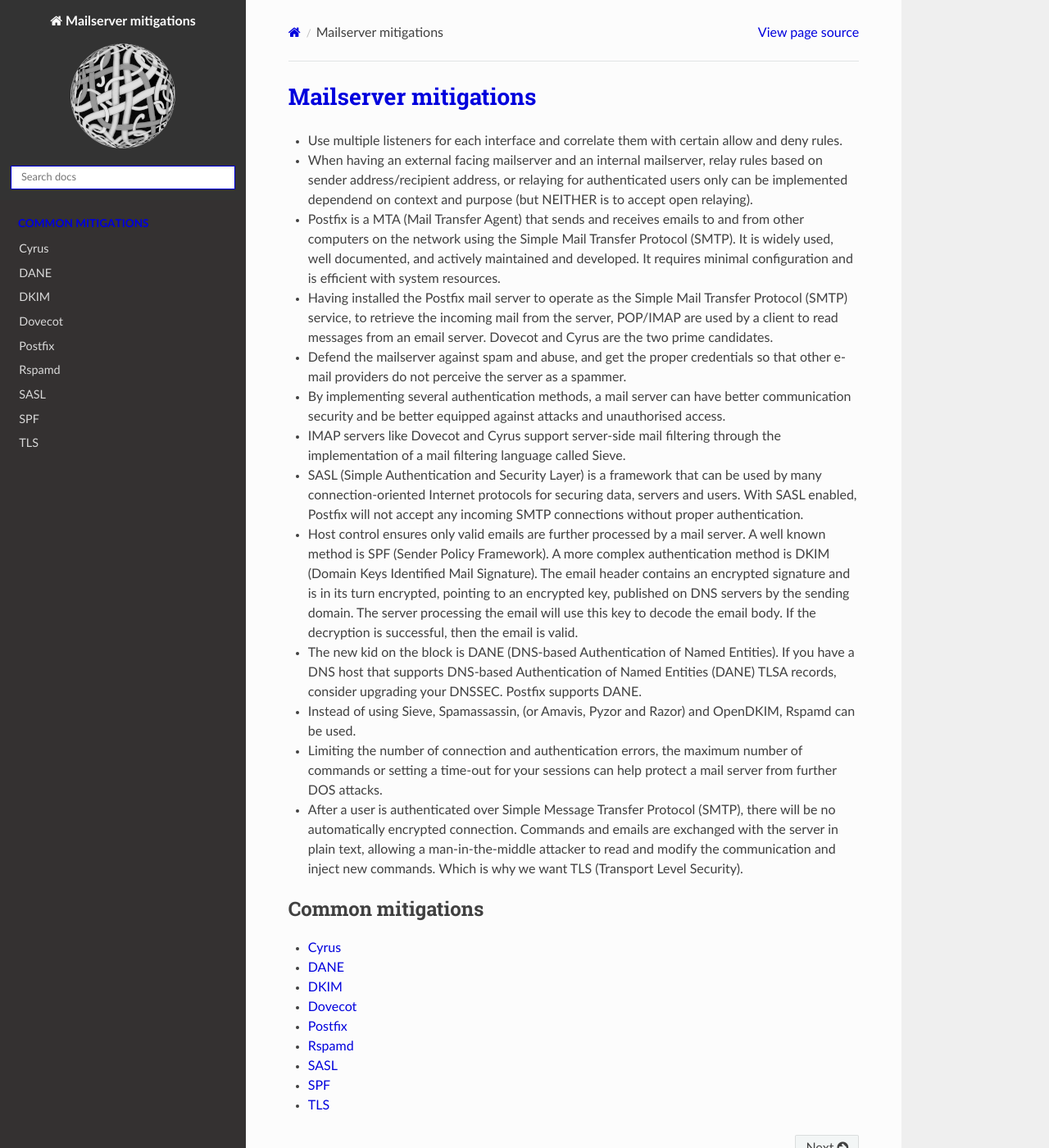
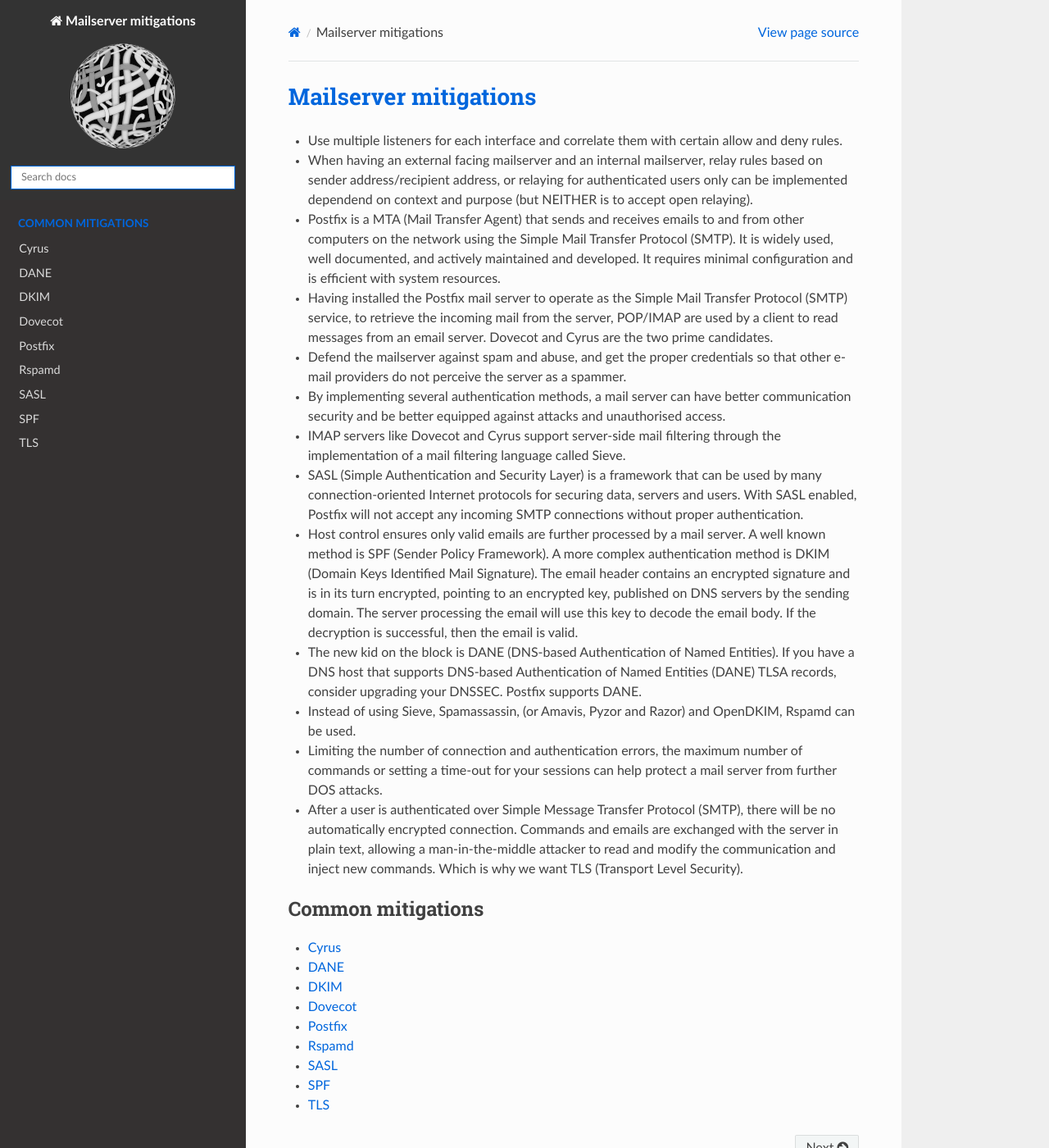
Before and after one commit to tymyrddin/mailserver-mitigations, a Sphinx documentation site: the page built from source/index.rst, in a window 1280 px wide and 1400 px high. Shown: the whole window at 82% size. Built offline with Sphinx 7.4.7 and the Read the Docs theme 2.0.0, drawn with Linux system fonts in a browser that asks for light colours.

Commit message:
Refactoring mitigations

```diff
--- a/source/_static/css/custom.css
+++ b/source/_static/css/custom.css
@@ -1,21 +1,21 @@
 h1 {
-  color: #0000DD;
+  color: #0066DD;
 }
 
 a {
-  color: #0000DD;
+  color: #0066DD;
 }
 
 a:hover {
-  color: #0000FF;
+  color: #0066FF;
 }
 
 .wy-nav .wy-menu-vertical header {
-  color: #0000DD
+  color: #0066DD
 }
 
 .wy-menu-vertical header, .wy-menu-vertical p.caption {
-  color: #0000DD;
+  color: #0066DD;
 }
 
 .wy-side-nav-search {
@@ -27,5 +27,5 @@
   width: 100%;
   border-radius: 0px;
   padding: 6px 12px;
-  border-color: #0000DD;
+  border-color: #0066DD;
 }
--- a/source/conf.py
+++ b/source/conf.py
@@ -65,7 +65,7 @@
     'titles_only': True
 }
 
-html_title = "Attack trees"
+html_title = "Mailserver mitigations"
 html_logo = "img/logo.png"
 html_favicon = "img/favicon.ico"
 
```
